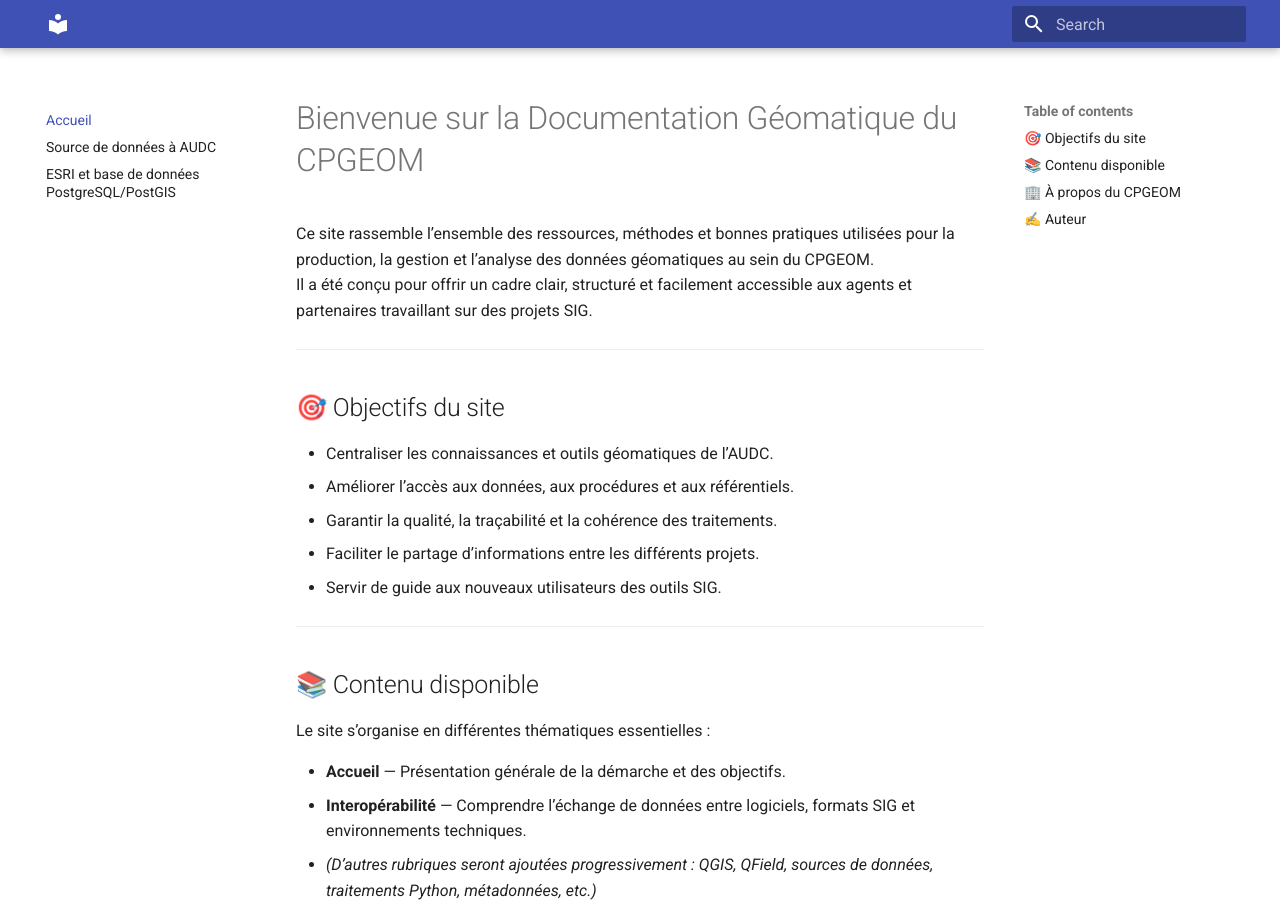
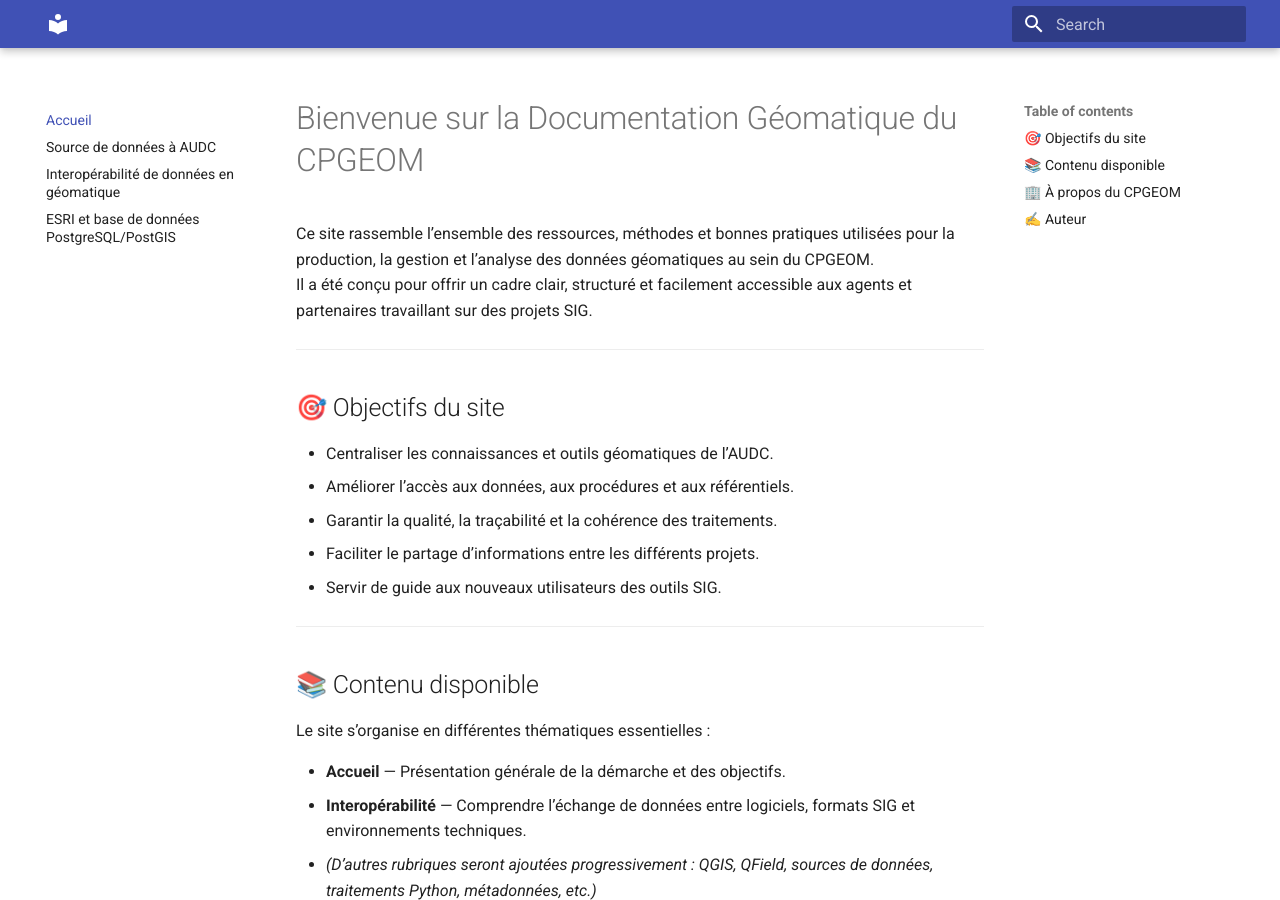
Before and after one commit to abdou123-guene/Site_de_documentation_geomatique, an MkDocs documentation site: the page built from docs/index.md, in a window 1280 px wide and 900 px high. Built offline with MkDocs 1.6.1 and Material for MkDocs 9.7.7, drawn with Linux system fonts in a browser that asks for light colours; some of the changed lines change nothing that is shown.

Commit message:
Update mkdocs.yml

```diff
--- a/mkdocs.yml
+++ b/mkdocs.yml
@@ -1,4 +1,4 @@
-risite_name: Site de documentation CPGEOM
+Site_name: Site de documentation AUDC
 
 theme:
   name: material
@@ -7,4 +7,5 @@
 
   - Accueil: index.md
   - Source de données à AUDC: Readme.md
+  - Interopérabilité de données en géomatique: Interoperabilite.md
   - ESRI et base de données PostgreSQL/PostGIS: esri.md
```
